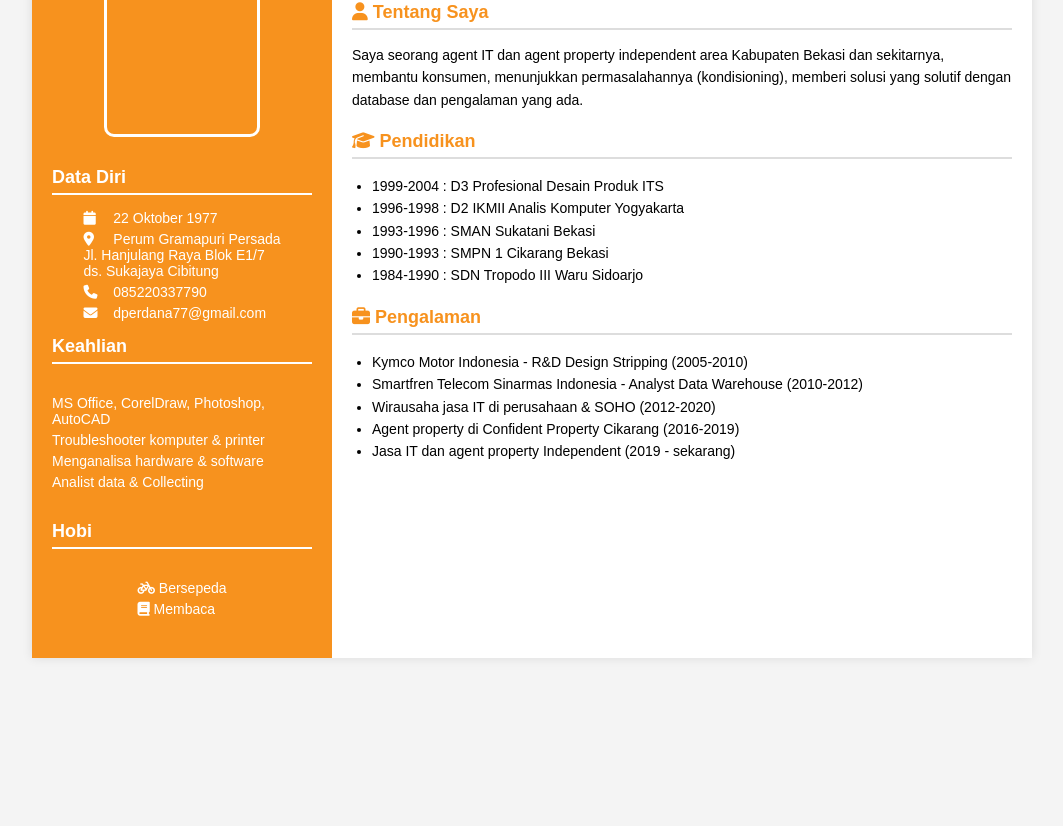
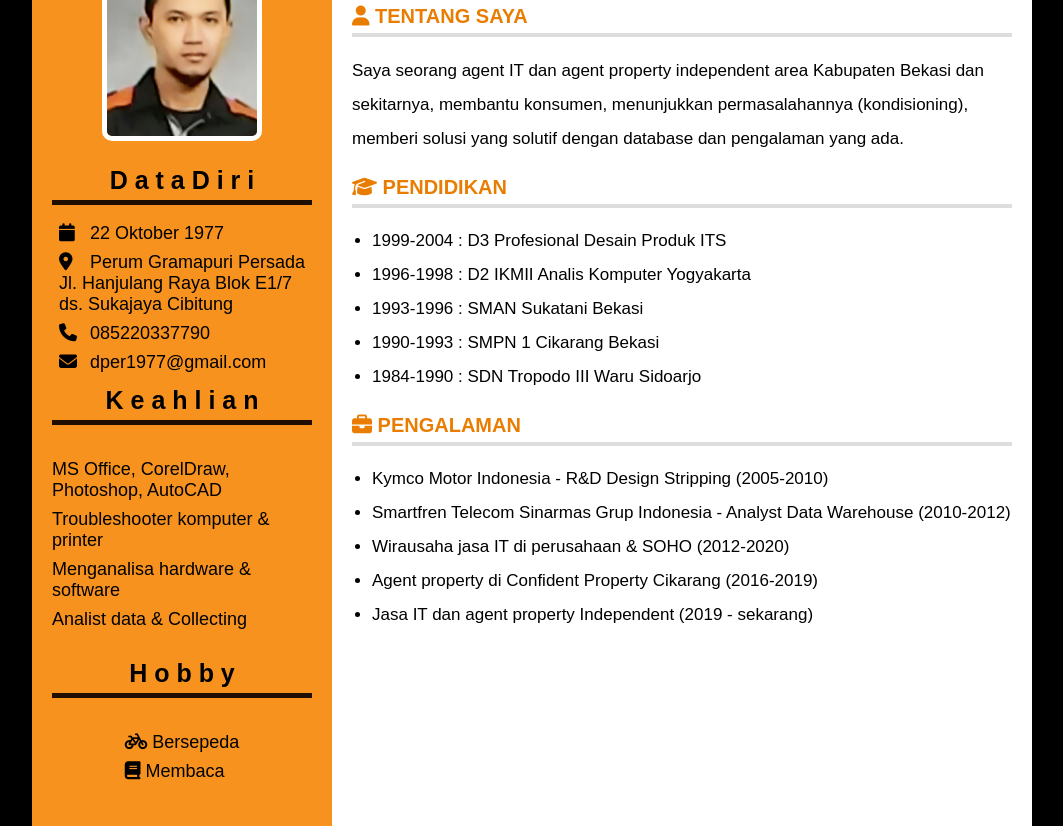
Before and after one commit to dper1977-creator/latihan-Git1, a plain HTML site: page cv_dylan.html in a window 1280 px wide. Shown: the part 69-895 px from the top of the page, without its empty margins (108-1171 px from the left). Before the commit the page ends 800 px from the top, so only its background shows below. Drawn offline with Linux system fonts and the light colour scheme.

Commit message:
menambahkan fotoq.png

```diff
--- a/cv_dylan.html
+++ b/cv_dylan.html
@@ -11,7 +11,7 @@
       font-family: Arial, sans-serif;
       margin: 0;
       padding: 0;
-      background: #f4f4f4;
+      background: #000000;
     }
     .container {
       display: grid;
@@ -23,11 +23,11 @@
     }
     .sidebar {
       background: #f7921e;
-      color: #fff;
+      color: #000000;
       padding: 20px;
       display: flex;
       flex-direction: column;
-      align-items: center;
+      align-items: CENTER;
     }
     .sidebar img {
       width: 150px;
@@ -35,20 +35,20 @@
       border-radius: 10px;
       margin-bottom: 20px;
       object-fit: cover;
-      border: 3px solid #fff;
+      border: 5px solid #ffffff;
     }
     .sidebar h2 {
-      font-size: 18px;
-      margin-top: 10px;
+      font-size: 25px;
+      margin-top: 5px;
       margin-bottom: 10px;
-      border-bottom: 2px solid #fff;
+      border-bottom: 5px solid #200e01;
       padding-bottom: 5px;
       width: 100%;
-      text-align: left;
+      text-align: center;
     }
     .sidebar p, .sidebar li {
-      font-size: 14px;
-      margin: 5px 0;
+      font-size:18px;
+      margin: 8px 0;
     }
     .sidebar ul {
       list-style: none;
@@ -63,21 +63,21 @@
     }
     .content h1 {
       margin-top: 0;
-      font-size: 28px;
+      font-size: 30px;
     }
     .section {
       margin-bottom: 20px;
     }
     .section h2 {
-      font-size: 18px;
-      color: #f7921e;
-      border-bottom: 2px solid #ddd;
+      font-size: 20px;
+      color: #e97d02;
+      border-bottom: 4px solid #ddd;
       padding-bottom: 5px;
       margin-bottom: 10px;
     }
     .section p, .section li {
-      font-size: 14px;
-      line-height: 1.6;
+      font-size: 17px;
+      line-height: 2;
     }
     .section ul {
       padding-left: 20px;
@@ -89,16 +89,16 @@
   <div class="container">
     <!-- Sidebar -->
     <div class="sidebar">
-      <img src="C:\Users\ACER\Desktop\latihan-Git1\fotoq.png" alt="fotoq" />
-      <h2>Data Diri</h2>
+      <img src="/fotoq.png" alt="fotoq" />
+      <h2>D a t a    D i r i </h2>
       <div class="info">
         <p><i class="fa-solid fa-calendar"></i> 22 Oktober 1977</p>
         <p><i class="fa-solid fa-location-dot"></i> Perum Gramapuri Persada<br>Jl. Hanjulang Raya Blok E1/7<br>ds. Sukajaya Cibitung</p>
         <p><i class="fa-solid fa-phone"></i> 085220337790</p>
-        <p><i class="fa-solid fa-envelope"></i> dperdana77@gmail.com</p>
+        <p><i class="fa-solid fa-envelope"></i> dper1977@gmail.com</p>
       </div>
 
-      <h2>Keahlian</h2>
+      <h2>K e a h l i a n </h2>
       <ul>
         <li>MS Office, CorelDraw, Photoshop, AutoCAD</li>
         <li>Troubleshooter komputer & printer</li>
@@ -106,7 +106,7 @@
         <li>Analist data & Collecting</li>
       </ul>
 
-      <h2>Hobi</h2>
+      <h2>H o b b y </h2>
       <ul>
         <li><i class="fa-solid fa-bicycle"></i> Bersepeda</li>
         <li><i class="fa-solid fa-book"></i> Membaca</li>
@@ -115,10 +115,10 @@
 
     <!-- Content -->
     <div class="content">
-      <h1>Dylan Perdana</h1>
+      <h1>CV Dylan Perdana</h1>
 
       <div class="section">
-        <h2><i class="fa-solid fa-user"></i> Tentang Saya</h2>
+        <h2><i class="fa-solid fa-user"></i> TENTANG SAYA</h2>
         <p>
           Saya seorang agent IT dan agent property independent area Kabupaten Bekasi dan sekitarnya,
           membantu konsumen, menunjukkan permasalahannya (kondisioning), memberi solusi yang solutif
@@ -127,7 +127,7 @@
       </div>
 
       <div class="section">
-        <h2><i class="fa-solid fa-graduation-cap"></i> Pendidikan</h2>
+        <h2><i class="fa-solid fa-graduation-cap"></i> PENDIDIKAN</h2>
         <ul>
           <li>1999-2004 : D3 Profesional Desain Produk ITS</li>
           <li>1996-1998 : D2 IKMII Analis Komputer Yogyakarta</li>
@@ -138,10 +138,10 @@
       </div>
 
       <div class="section">
-        <h2><i class="fa-solid fa-briefcase"></i> Pengalaman</h2>
+        <h2><i class="fa-solid fa-briefcase"></i> PENGALAMAN</h2>
         <ul>
           <li>Kymco Motor Indonesia - R&D Design Stripping (2005-2010)</li>
-          <li>Smartfren Telecom Sinarmas Indonesia - Analyst Data Warehouse (2010-2012)</li>
+          <li>Smartfren Telecom Sinarmas Grup Indonesia - Analyst Data Warehouse (2010-2012)</li>
           <li>Wirausaha jasa IT di perusahaan & SOHO (2012-2020)</li>
           <li>Agent property di Confident Property Cikarang (2016-2019)</li>
           <li>Jasa IT dan agent property Independent (2019 - sekarang)</li>
```
Also changed, not shown: fotoq.jpg (deleted), fotoq.png (added).
